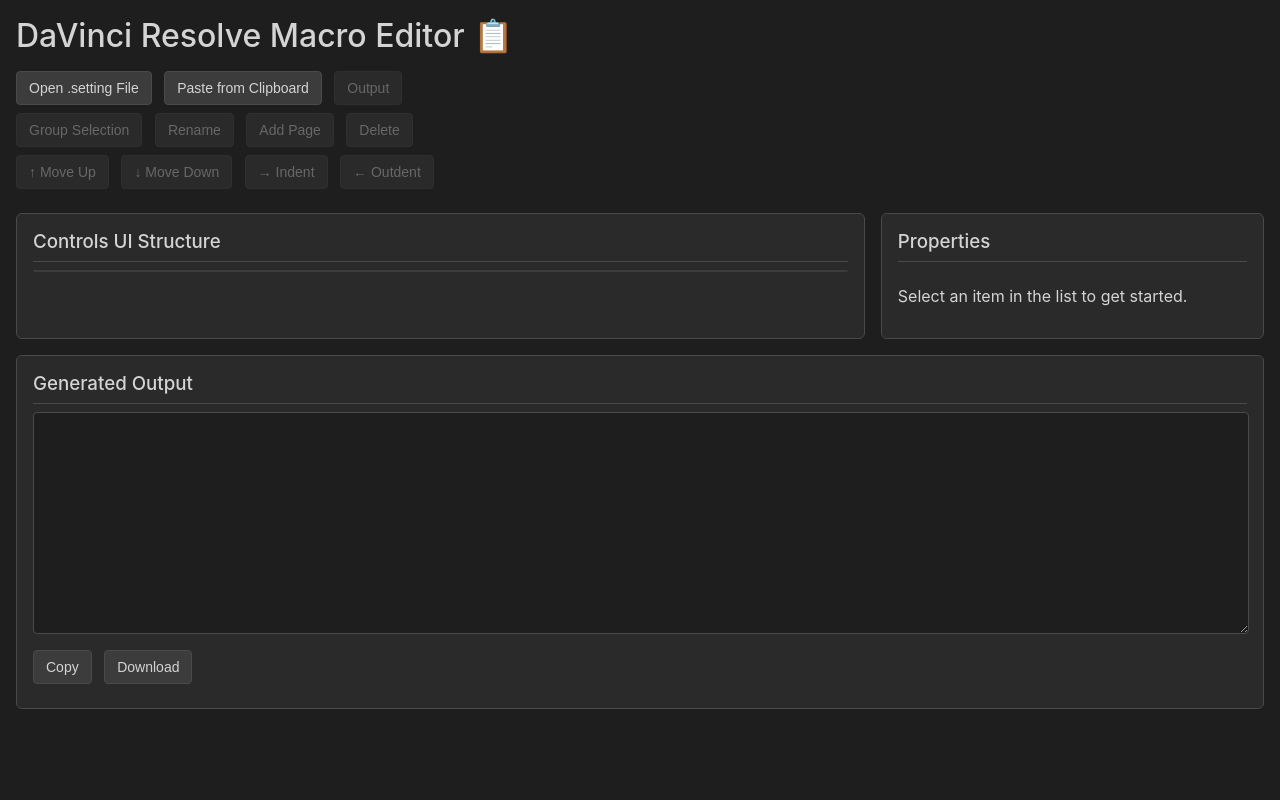
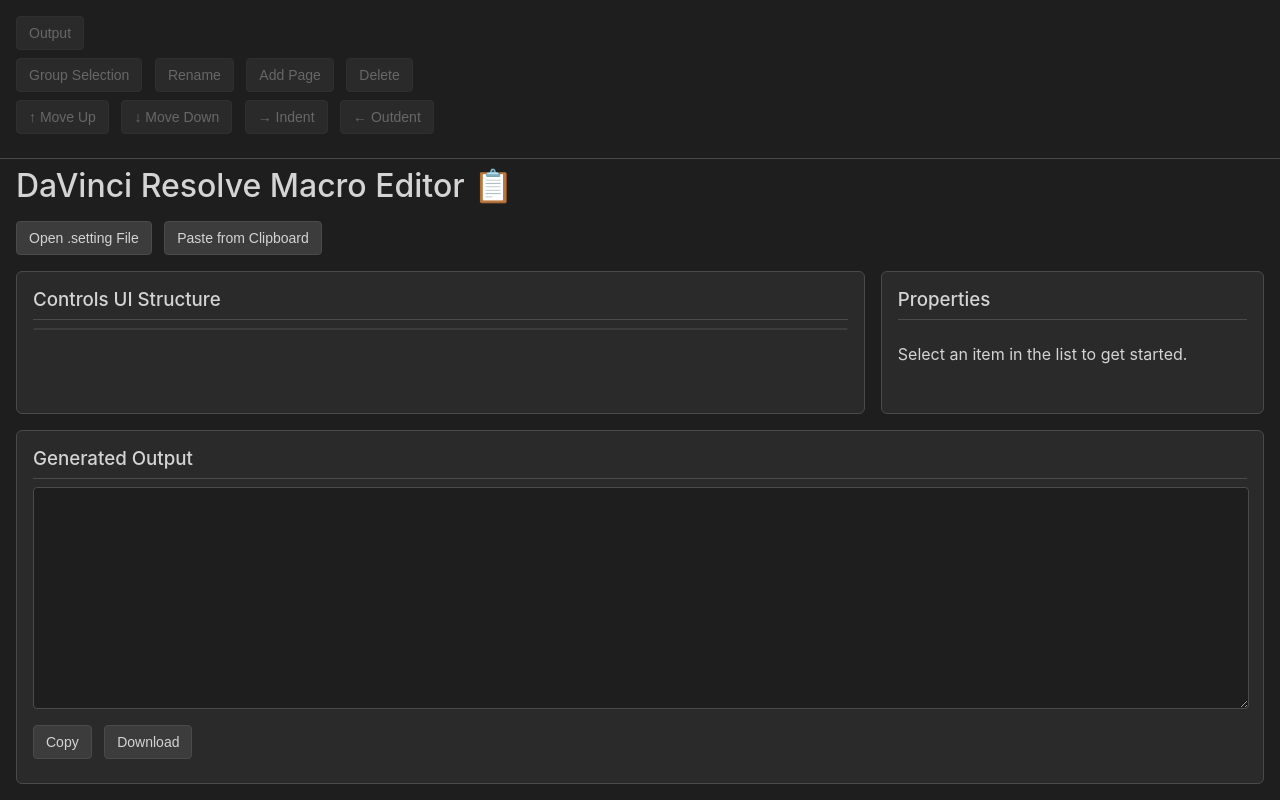
Before and after one commit to kcdlr/davinci_fusion_macro_editor, a plain HTML site: page index.html in a window 1280 px wide. Drawn offline with Linux system fonts and the light colour scheme.

Commit message:
ボタンの配置を調整

```diff
--- a/index.html
+++ b/index.html
@@ -14,6 +14,9 @@
             <input type="file" id="file-input" accept=".setting" style="display: none;">
             <button id="open-btn">Open .setting File</button>
             <button id="paste-btn">Paste from Clipboard</button>
+        </div>
+        <div class="fixed-buttons">
+            <div class="button-group">
                 <button id="output-btn" disabled>Output</button>
             </div>
             <div class="button-group">
@@ -27,6 +30,7 @@
                 <button id="move-down-btn" disabled title="Move Down">↓ Move Down</button>
                 <button id="indent-btn" disabled title="Indent">→ Indent</button>
                 <button id="outdent-btn" disabled title="Outdent">← Outdent</button>
+            </div>
         </div>
     </header>
 
--- a/style.css
+++ b/style.css
@@ -18,18 +18,35 @@ body {
     background-color: var(--bg-color);
     color: var(--text-color);
     margin: 0;
-    padding: 1rem;
-    overflow-y: auto; /* コンテンツが溢れた場合にスクロールバーを表示 */
+    padding: 1rem; /* 全体のパディングを維持 */
+    padding-top: calc(1rem + 150px); /* 固定ヘッダーの高さ分を考慮 */
+    display: flex;
+    flex-direction: column;
+    min-height: 100vh; /* ビューポートの高さいっぱいにする */
+    box-sizing: border-box; /* パディングを高さに含める */
 }
 
 header {
-    padding-bottom: 1rem;
+    padding-bottom: 0.5rem; /* 固定ボタン群との間にスペースを調整 */
+}
+
+.fixed-buttons {
+    position: fixed;
+    top: 0;
+    left: 0;
+    right: 0;
+    z-index: 1000;
+    background-color: var(--bg-color);
+    padding: 1rem; /* ヘッダーのパディングと合わせる */
+    box-sizing: border-box;
+    border-bottom: 1px solid var(--border-color); /* 区切り線を追加 */
 }
 
 main {
     display: flex;
     gap: 1rem;
-    /* mainの高さがコンテンツによって決まるようにflex-growを削除 */
+    flex-grow: 1; /* 残りのスペースを埋める */
+    overflow-y: auto; /* コンテンツが溢れた場合にスクロールバーを表示 */
 }
 
 h1, h3 {
```
Lines whose indentation alone changed are shown as unchanged.
